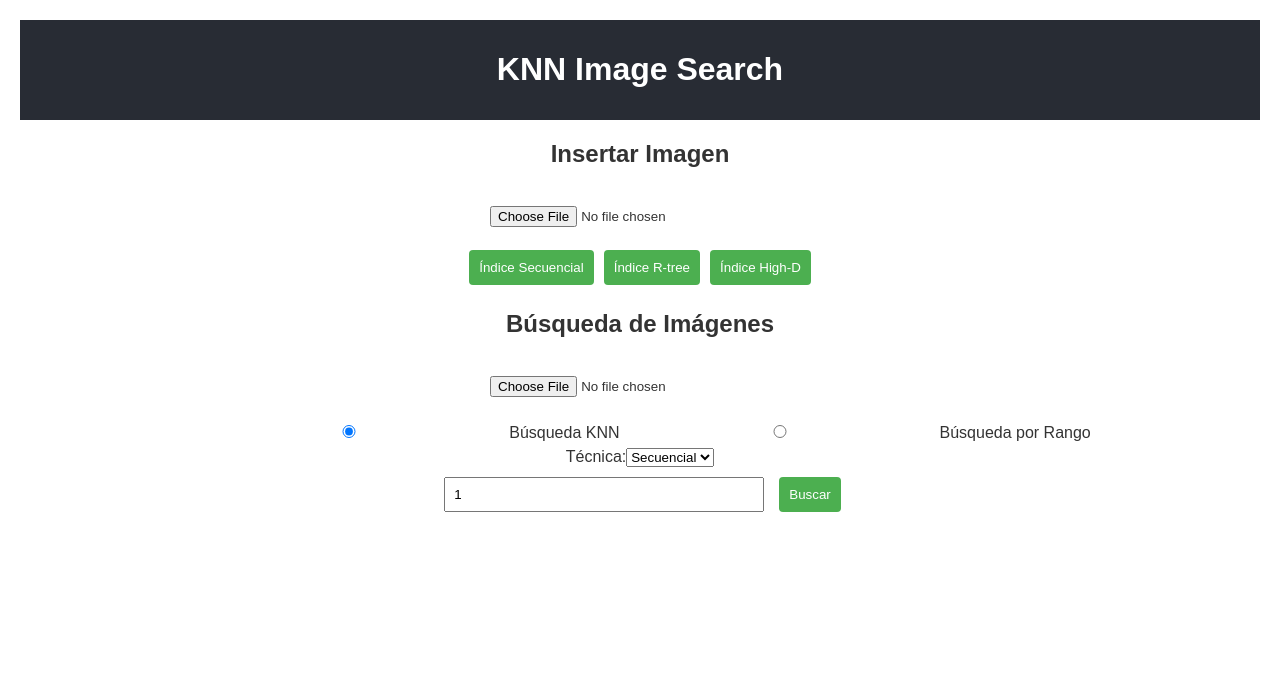
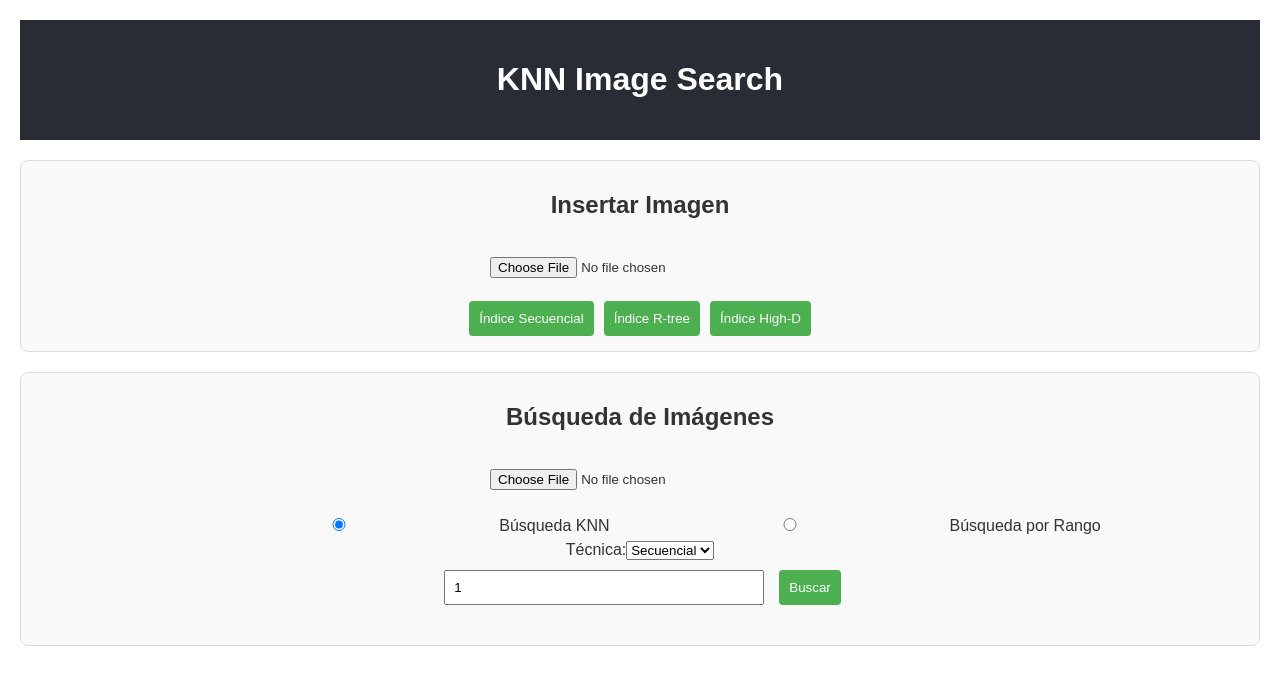
Before and after one commit to SebaU12/DataFusion-DB, a React (Create React App) app in the folder proyecto3/frontend/: page / in a window 1280 px wide. Shown: the top 684 px of the page. Built offline with nearby package versions, Linux system fonts and the light colour scheme.

Commit message:
Update App.css

```diff
--- a/proyecto3/frontend/src/App.css
+++ b/proyecto3/frontend/src/App.css
@@ -8,11 +8,15 @@
 .App-header {
   background-color: #282c34;
   color: white;
-  padding: 10px 20px;
+  padding: 20px;
 }
 
 section {
   margin: 20px 0;
+  padding: 10px;
+  border: 1px solid #ddd;
+  border-radius: 8px;
+  background-color: #f9f9f9;
 }
 
 input {
@@ -35,15 +39,22 @@ button:hover {
   background-color: #45a049;
 }
 
+label {
+  margin: 0 10px;
+}
+
 .results {
   display: flex;
   flex-wrap: wrap;
   justify-content: center;
+  margin-top: 20px;
 }
 
 .preview {
-  width: 100px;
-  height: 100px;
+  width: 150px;
+  height: 150px;
   margin: 5px;
   object-fit: cover;
+  border: 1px solid #ddd;
+  border-radius: 4px;
 }
```
